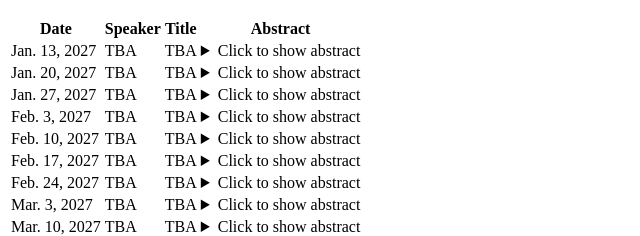
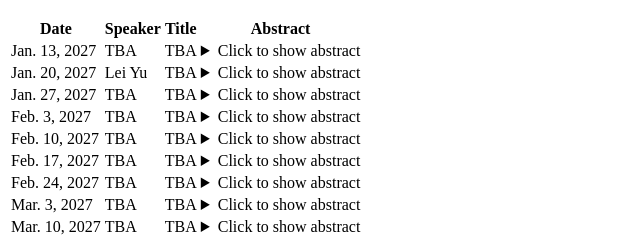
Before and after one commit to rpzou/PurdueMathStudentColloquiumSpring2027, a plain HTML site: page index.html in a window 1280 px wide. Shown: the part 195-431 px from the top of the page, 0-640 px from the left. Drawn offline with Linux system fonts and the light colour scheme.

```diff
--- a/index.html
+++ b/index.html
@@ -40,7 +40,7 @@
 
       <tr>
         <td>Jan. 20, 2027</td>
-        <td>TBA</td>
+        <td>Lei Yu</td>
         <td>TBA</td>
         <td>
           <details>
```
